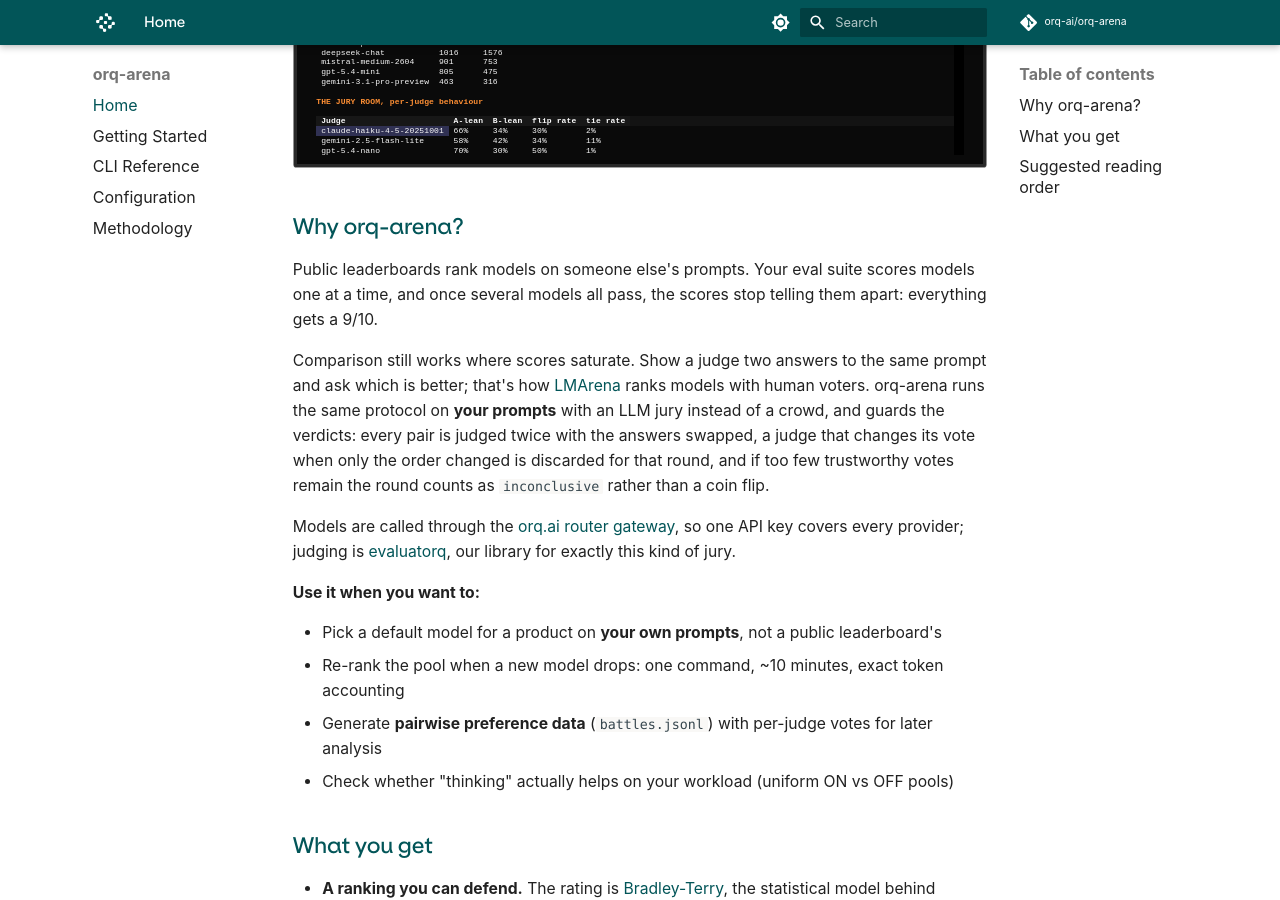
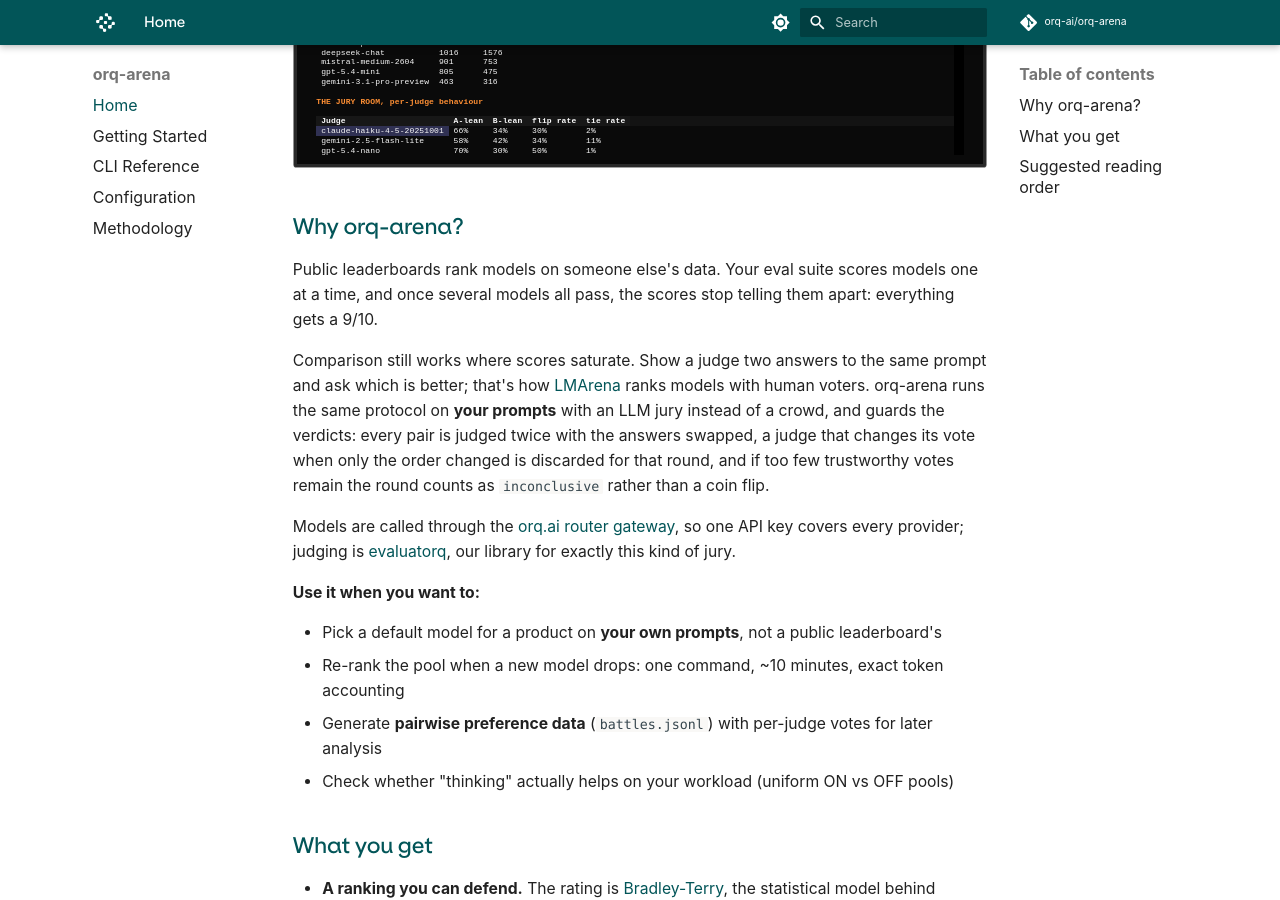
Before and after one commit to orq-ai/orq-arena, an MkDocs documentation site: the page built from docs/index.md, in a window 1280 px wide and 900 px high, scrolled down 1193 px. Built offline with MkDocs 1.6.1 and Material for MkDocs 9.7.7, drawn with Linux system fonts in a browser that asks for light colours; comment, search, counter and statistics services are not loaded.

Commit message:
docs: someone else's prompts becomes someone else's data
Co-Authored-By: Claude Fable 5 <noreply@anthropic.com>

```diff
--- a/docs/index.md
+++ b/docs/index.md
@@ -19,7 +19,7 @@ per-judge behaviour, and the win grid:
 
 ## Why orq-arena?
 
-Public leaderboards rank models on someone else's prompts. Your eval suite scores models one at a
+Public leaderboards rank models on someone else's data. Your eval suite scores models one at a
 time, and once several models all pass, the scores stop telling them apart: everything gets a
 9/10.
 
```
Also changed, not shown: README.md (+1 -1 lines).
